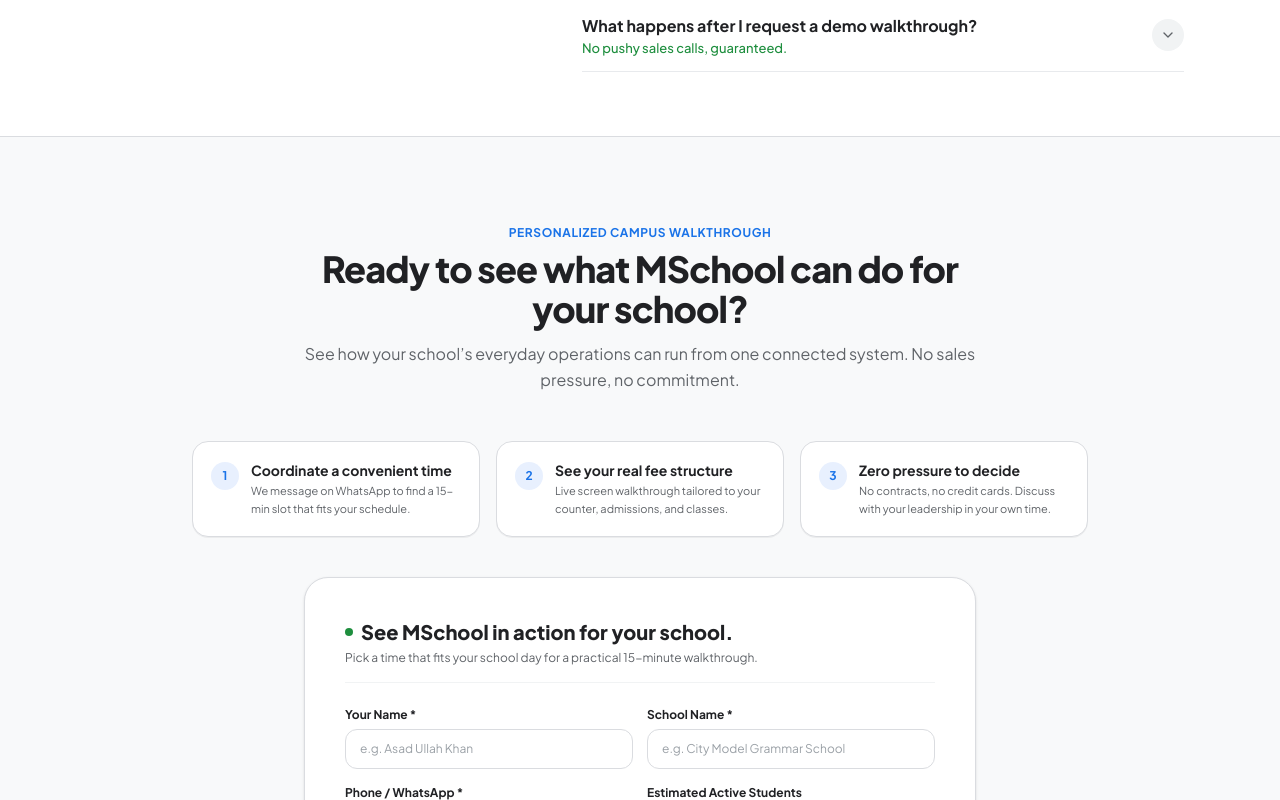
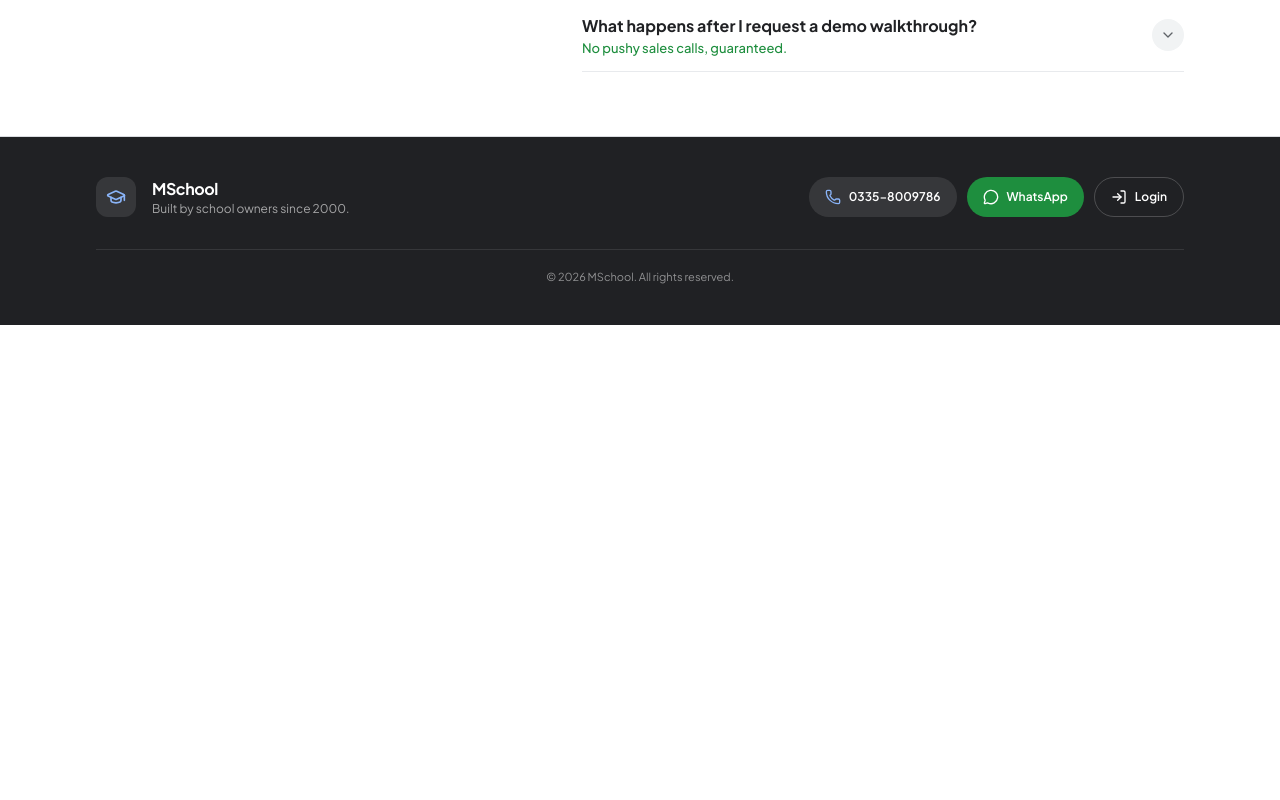
Before and after one commit to madxrebel/MSchool, a React (Vite) app: page / in a window 1280 px wide. Shown: the part 7840-8640 px from the top of the page. After the commit the page ends 8165 px from the top, so only its background shows below. Built offline with nearby package versions, Linux system fonts and the light colour scheme; no server answers.

Commit message:
content: remove the final 'Ready to see what MSchool can do' form section
The demo form still opens from every button via the booking pop-up.

Co-Authored-By: Claude Sonnet 5.5 <noreply@anthropic.com>

```diff
--- a/src/App.tsx
+++ b/src/App.tsx
@@ -11,7 +11,6 @@ import { PartnersAndStory } from './components/PartnersAndStory';
 import { EcosystemSection } from './components/EcosystemSection';
 import { StrategicDemoCallout } from './components/StrategicDemoCallout';
 import { FAQSection } from './components/FAQSection';
-import { FinalDemoSection } from './components/FinalDemoSection';
 import { BookingModal } from './components/BookingModal';
 import { Footer } from './components/Footer';
 import {
@@ -121,9 +120,6 @@ export default function App() {
         <FAQSection
           onOpenBooking={() => setBookingModalOpen(true)}
         />
-
-        {/* Step 14: Final High-Converting Demo Form */}
-        <FinalDemoSection />
       </main>
 
       {/* Footer */}
```
